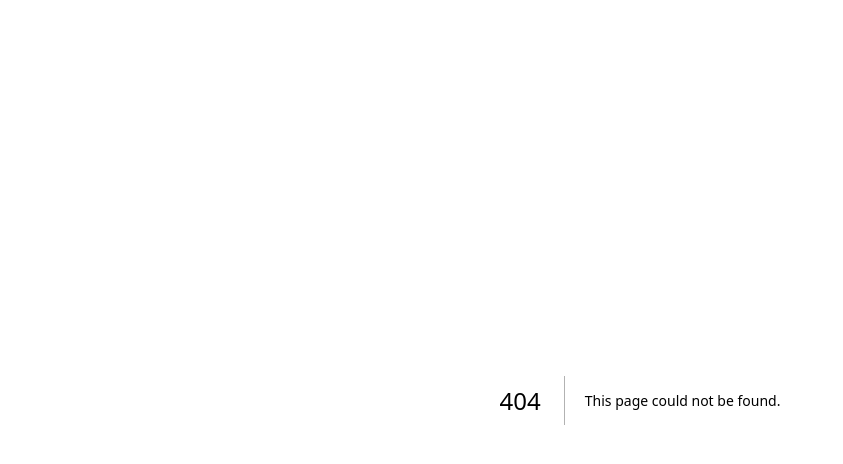
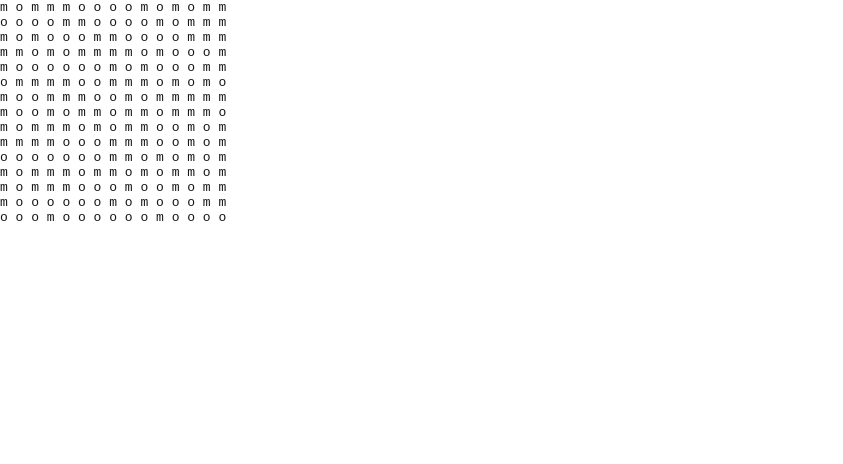
Before and after one commit to KleeUT/find-a-moo, a Next.js app: page /plain-text in a window 1280 px wide. Before the commit this address had no page. Shown: the top 464 px of the page, without its empty margins (0-843 px from the left). Built offline with nearby package versions, Linux system fonts and the light colour scheme.

Commit message:
add plain text page

```diff
--- /dev/null
+++ b/src/app/Cell.tsx
@@ -0,0 +1,6 @@
+"use client";
+export type Cell = {
+  used: boolean;
+  clicked: boolean;
+  letter: "m" | "o";
+};
--- /dev/null
+++ b/src/app/moo-generator.ts
@@ -0,0 +1,26 @@
+import seedrandom from "seedrandom";
+import { Cell } from "./Cell";
+
+function generateMoos(dimension: number): Array<Array<Cell>> {
+  // generate a date value consistent for today
+  const today = new Date();
+  const d =
+    today.getFullYear() * 10000 +
+    (today.getMonth() + 1) * 100 +
+    today.getDate();
+
+  const moos = new Array(dimension).fill(null).map((_1, i) => {
+    return new Array(dimension).fill(null).map((_2, j) => ({
+      used: false,
+      clicked: false,
+      letter: pick([i, j, d]),
+    }));
+  });
+  return moos;
+}
+
+function pick(seeds: Array<number>): "m" | "o" {
+  const random = seedrandom(seeds.join(""));
+  return random() < 0.5 ? "m" : "o";
+}
+export { generateMoos };
--- /dev/null
+++ b/src/app/plain-text/page.tsx
@@ -0,0 +1,10 @@
+import { generateMoos } from "../moo-generator";
+
+export default function PlainTextPage() {
+  const moos = generateMoos(15);
+  return (
+    <pre>
+      {moos.map((row) => row.map((cell) => cell.letter).join(" ")).join("\n")}
+    </pre>
+  );
+}
```
Also changed, not shown: src/app/page.tsx (+2 -30 lines).
